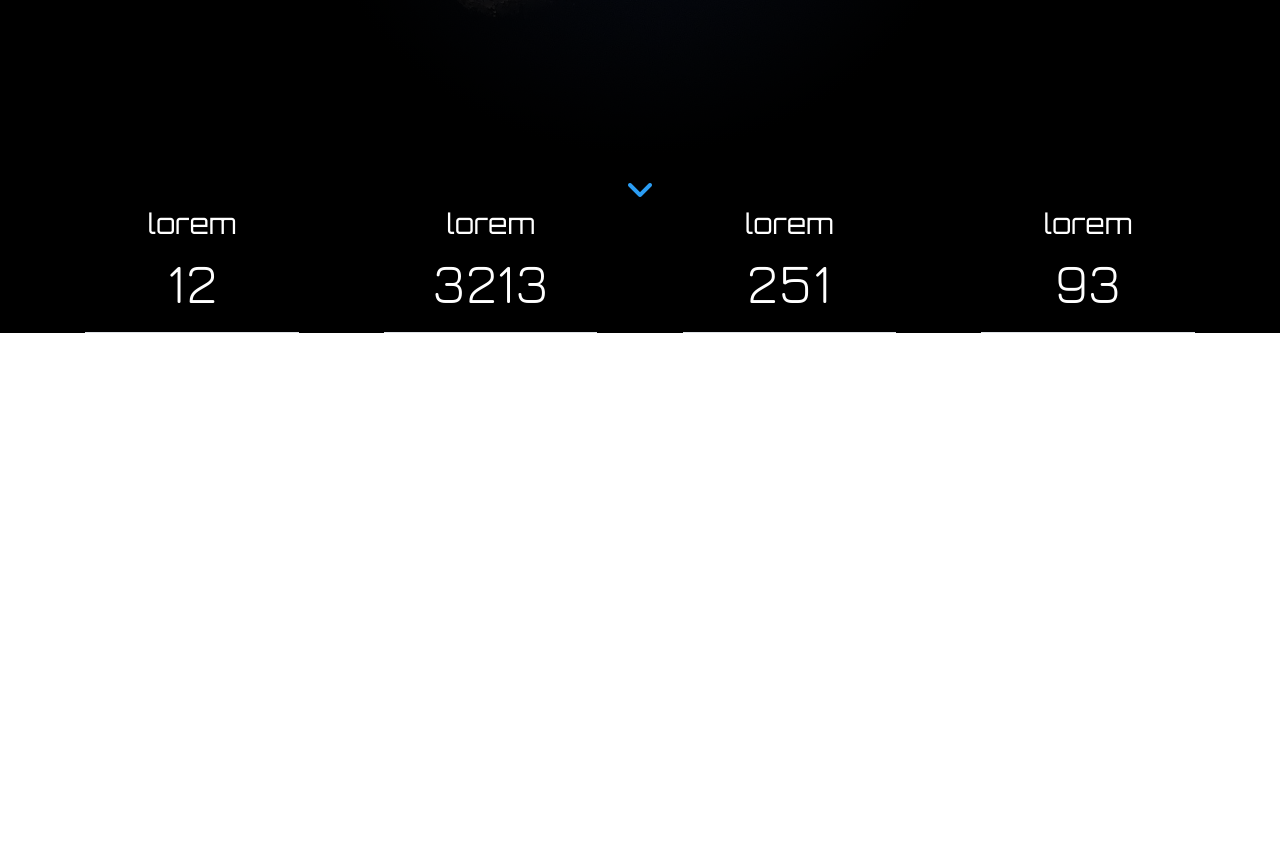
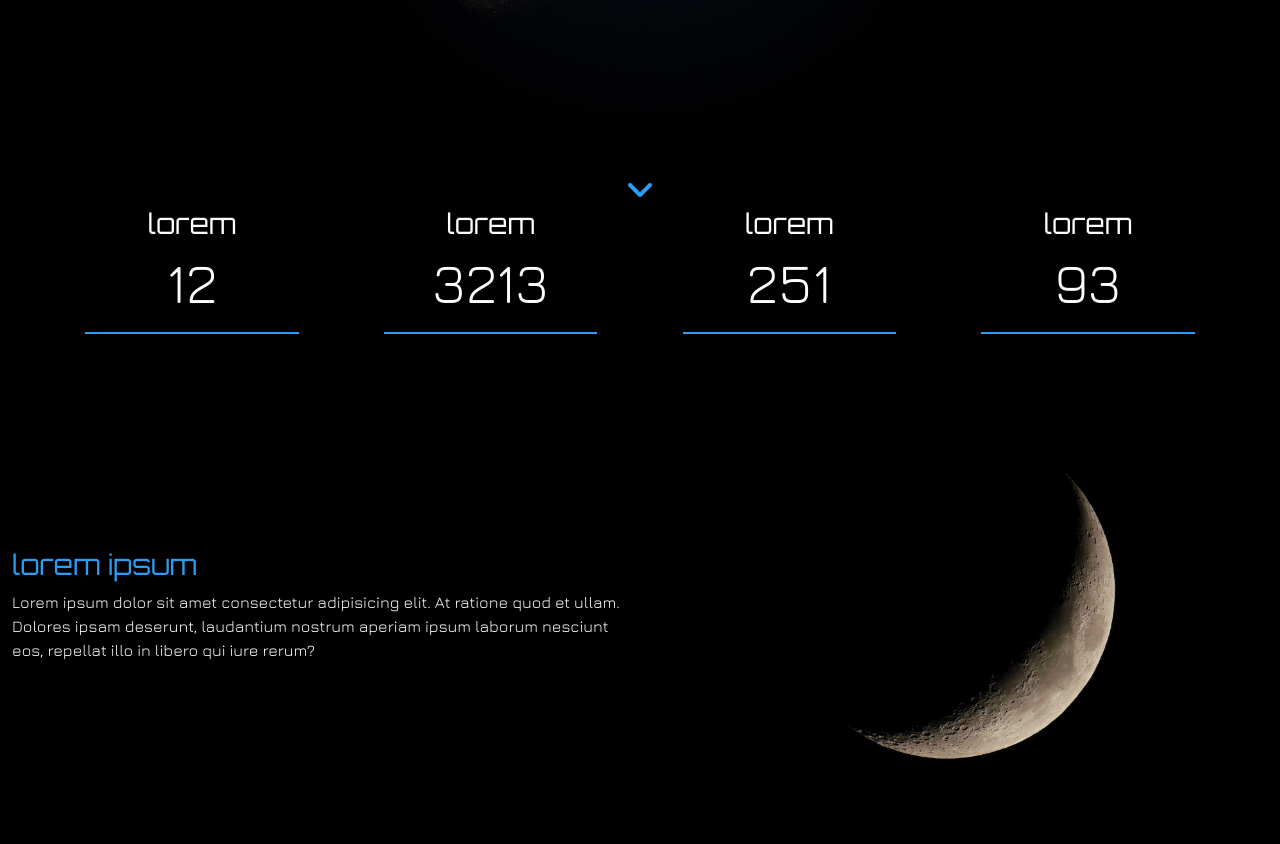
Before and after one commit to LorenzoAlu/Project_black, a plain HTML site: page index.html in a window 1280 px wide. Shown: the part 593-1437 px from the top of the page. Before the commit the page ends 926 px from the top, so only its background shows below. Drawn offline with nearby package versions, Linux system fonts and the light colour scheme.

Commit message:
sezione 2 finita inizio sezione 3

```diff
--- a/index.html
+++ b/index.html
@@ -9,6 +9,8 @@
     <link href="https://cdn.jsdelivr.net/npm/bootstrap@5.0.0-beta2/dist/css/bootstrap.min.css" rel="stylesheet" integrity="sha384-BmbxuPwQa2lc/FVzBcNJ7UAyJxM6wuqIj61tLrc4wSX0szH/Ev+nYRRuWlolflfl" crossorigin="anonymous">
     <title>Black Site</title>
   </head>
+
+
   <body>
 
   <!-- nav bar -->
@@ -62,22 +64,22 @@
 
  <section class="container-fluid ">
      <div class="row justify-content-evenly">
-         <col-12 class="col-md-6 col-lg-2   border-bottom text-center  ">
+         <col-12 class="col-md-6 col-lg-2    text-center  border-color-custom ">
                 <h3>lorem</h3>
                 <p class="display-4">12</p>
         </col-12>
 
-        <col-12 class="col-md-6 col-lg-2   border-bottom text-center ">
+        <col-12 class="col-md-6 col-lg-2   text-center border-color-custom ">
         <h3>lorem</h3>
         <p class="display-4">3213</p>
         </col-12>
 
-        <col-12 class="col-md-6 col-lg-2   border-bottom text-center ">
+        <col-12 class="col-md-6 col-lg-2   text-center  border-color-custom">
         <h3>lorem</h3>
         <p class="display-4">251</p>
         </col-12>
 
-        <col-12 class="col-md-6 col-lg-2   border-bottom text-center ">
+        <col-12 class="col-md-6 col-lg-2    text-center  border-color-custom">
         <h3>lorem</h3>
         <p class="display-4">93</p>
         </col-12>
@@ -88,6 +90,23 @@
      </div>
  </section>
 
+
+<!-- sezione 2  -->
+
+<section class="container-fluid mt-5">
+    <div class="row align-items-center">
+        <div class="col-12 col-md-6">
+        <h3 class="main-color">lorem ipsum</h3>
+        <p>Lorem ipsum dolor sit amet consectetur adipisicing elit. At ratione quod et ullam. Dolores ipsam deserunt, laudantium nostrum aperiam ipsum laborum nesciunt eos, repellat illo in libero qui iure rerum?</p>
+        </div>
+
+        <div class="col-12 col-md-6 ">
+        <img class="d-block mx-auto img-fluid" src="./media/moon2.jpg" alt="luna">
+        </div>
+    </div>
+</section>
+
+
     <script src="https://cdn.jsdelivr.net/npm/bootstrap@5.0.0-beta2/dist/js/bootstrap.bundle.min.js" integrity="sha384-b5kHyXgcpbZJO/tY9Ul7kGkf1S0CWuKcCD38l8YkeH8z8QjE0GmW1gYU5S9FOnJ0" crossorigin="anonymous"></script>
     <script src="https://kit.fontawesome.com/4ff5c0a70f.js" crossorigin="anonymous"></script>
 
--- a/style.css
+++ b/style.css
@@ -11,9 +11,9 @@ h1,h2,h3 {
 
 }
 
-body{
+body {
     margin: 0px;
-    background: black;
+    background-color: black  !important;
 }
 
 :root {
@@ -43,3 +43,10 @@ header {
     background-size: cover,cover;
     background-position: center;
 }
+
+
+/* sezione 1  */
+
+.border-color-custom {
+    border-bottom:2px solid var(--main-color) ;
+}
```
